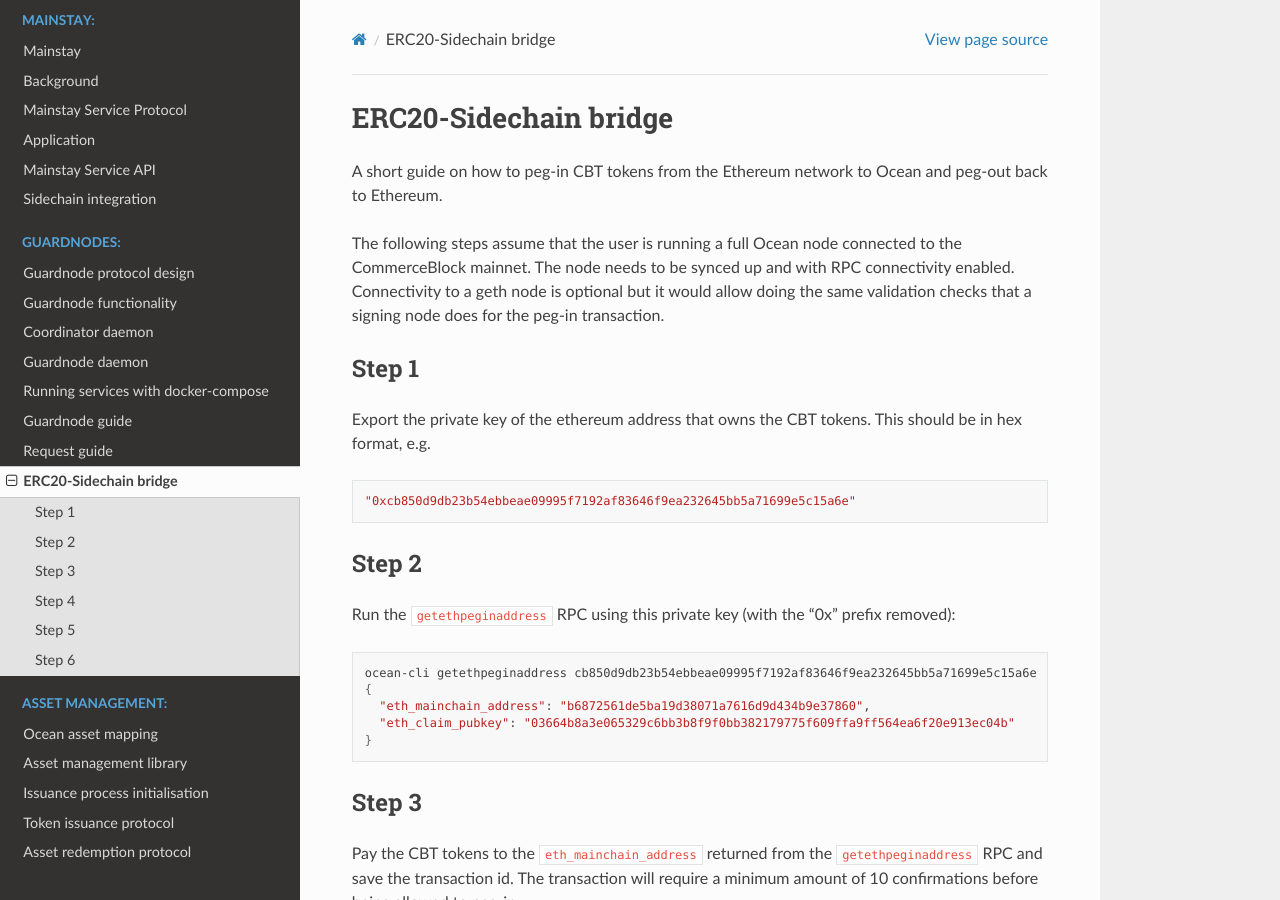
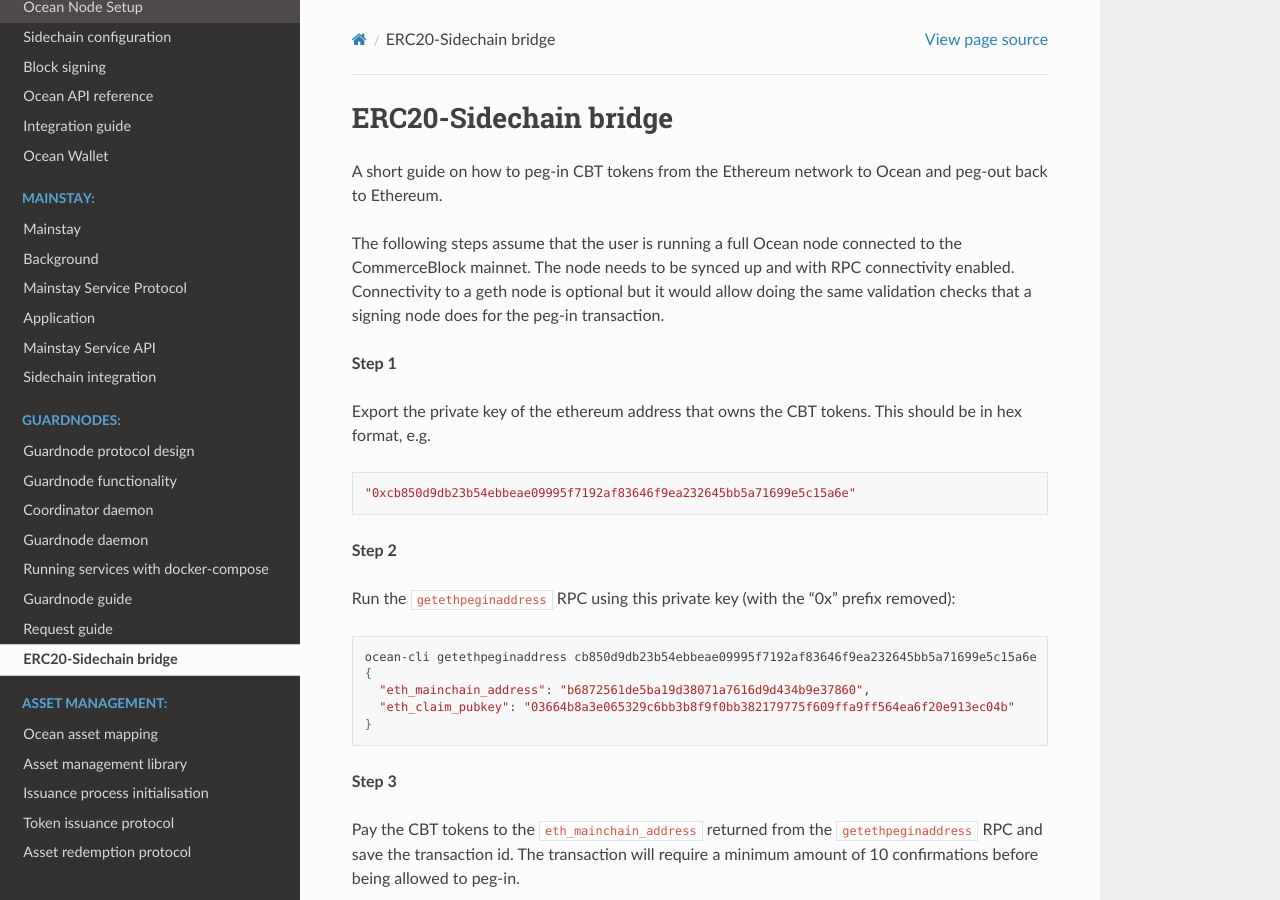
Before and after one commit to commerceblock/docs, a Sphinx documentation site: the page built from source/twowp/index.rst, in a window 1280 px wide and 900 px high. Built offline with Sphinx 7.4.7 and the Read the Docs theme 2.0.0, drawn with Linux system fonts in a browser that asks for light colours; pages that are not in the unit, such as notebooks, are missing from menus.

Commit message:
**emphasis**

```diff
--- a/source/twowp/index.rst
+++ b/source/twowp/index.rst
@@ -5,16 +5,14 @@
 
 The following steps assume that the user is running a full Ocean node connected to the CommerceBlock mainnet. The node needs to be synced up and with RPC connectivity enabled. Connectivity to a geth node is optional but it would allow doing the same validation checks that a signing node does for the peg-in transaction.
 
-Step 1
-------
+**Step 1**
 
 Export the private key of the ethereum address that owns the CBT tokens. This should be in hex format, e.g.
 ::
 
     "0xcb850d9db23b54ebbeae09995f7192af83646f9ea232645bb5a71699e5c15a6e"
 
-Step 2
-------
+**Step 2**
 
 Run the ``getethpeginaddress`` RPC using this private key (with the "0x" prefix removed):
 
@@ -27,14 +25,12 @@
     }
 
 
-Step 3
-------
+**Step 3**
 
 Pay the CBT tokens to the ``eth_mainchain_address`` returned from the ``getethpeginaddress`` RPC and save the transaction id. The transaction will require a minimum amount of 10 confirmations before being allowed to peg-in.
 
 
-Step 4
-------
+**Step 4**
 
 Run the ``claimethpegin`` RPC using the ``eth_claim_pubkey`` returned above, the transaction id and the CBT amount as:
 
@@ -42,13 +38,11 @@
 
     ocean-cli claimethpegin $txid $amount 03664b8a3e065329c6bb3b8f9f0bb382179775f609ffa9ff564ea6f20e913ec04b
 
-Step 5
-------
+**Step 5**
 
 Run the ``getbalance`` RPC and verify that the CBT has been pegged in to the Ocean network.
 
-Step 6
-------
+**Step 6**
 
 To peg-out this CBT will require running the ``sendtoethmainchain`` RPC specifying an address to send the CBT to as well as the amount to peg-out:
 
```
